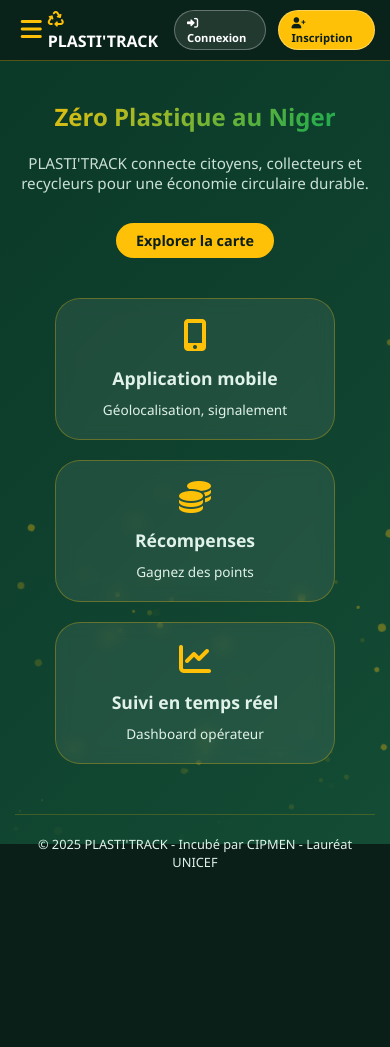
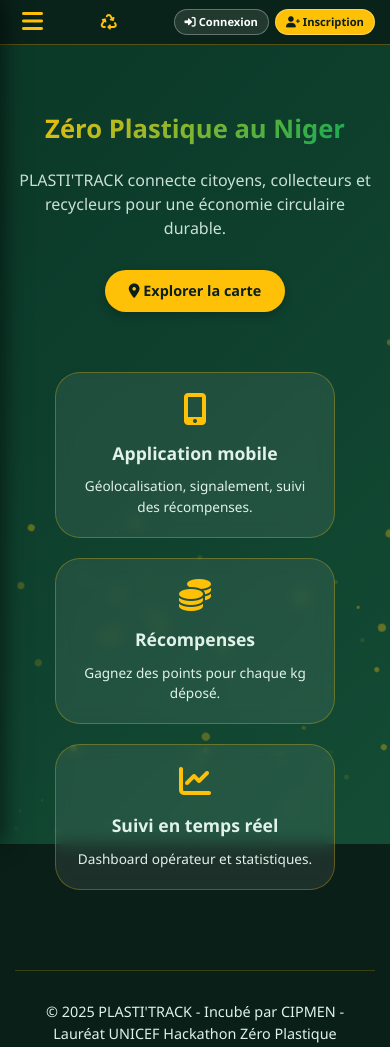
Before and after one commit to ZakariaILALAH/plasti-track, a website: page views/index.html in a window 390 px wide. Before the commit the page ends 891 px from the top, so only its background shows below. Drawn offline with Linux system fonts and the light colour scheme; no server answers.

Commit message:
Update index.html

```diff
--- a/views/index.html
+++ b/views/index.html
@@ -4,89 +4,357 @@
     <meta charset="UTF-8">
     <meta name="viewport" content="width=device-width, initial-scale=1.0, user-scalable=yes">
     <title>PLASTI'TRACK - Zéro Plastique au Niger</title>
+    <!-- Font Awesome 6 (gratuit) -->
     <link rel="stylesheet" href="https://cdnjs.cloudflare.com/ajax/libs/font-awesome/6.0.0-beta3/css/all.min.css">
     <style>
-        /* RESET & VARIABLES */
-        * { margin: 0; padding: 0; box-sizing: border-box; }
-        body { font-family: 'Segoe UI', Tahoma, Geneva, Verdana, sans-serif; background: #0a1f18; color: #e0f2e9; overflow-x: hidden; }
+        /* ---------- RESET & VARIABLES ---------- */
+        * {
+            margin: 0;
+            padding: 0;
+            box-sizing: border-box;
+        }
 
-        /* FOND ANIMÉ */
-        .animated-bg { position: fixed; top: 0; left: 0; width: 100%; height: 100%; z-index: -2; background: linear-gradient(135deg, #0a2e1f, #0c3b2a, #1a5a3e); background-size: 300% 300%; animation: gradientShift 12s ease infinite; }
-        @keyframes gradientShift { 0% { background-position: 0% 50%; } 50% { background-position: 100% 50%; } 100% { background-position: 0% 50%; } }
+        body {
+            font-family: 'Segoe UI', Tahoma, Geneva, Verdana, sans-serif;
+            background: #0a1f18;
+            color: #e0f2e9;
+            line-height: 1.5;
+            overflow-x: hidden;
+        }
 
-        /* PARTICULES */
-        .particles { position: fixed; top: 0; left: 0; width: 100%; height: 100%; z-index: -1; pointer-events: none; }
-        .particle { position: absolute; background: rgba(255, 193, 7, 0.3); border-radius: 50%; animation: floatParticle 15s infinite linear; }
-        @keyframes floatParticle { 0% { transform: translateY(100vh) rotate(0deg); opacity: 0; } 10% { opacity: 0.8; } 90% { opacity: 0.8; } 100% { transform: translateY(-20vh) rotate(360deg); opacity: 0; } }
+        /* ---------- FOND ANIMÉ ---------- */
+        .animated-bg {
+            position: fixed;
+            top: 0;
+            left: 0;
+            width: 100%;
+            height: 100%;
+            z-index: -2;
+            background: linear-gradient(135deg, #0a2e1f, #0c3b2a, #1a5a3e);
+            background-size: 300% 300%;
+            animation: gradientShift 12s ease infinite;
+        }
 
-        /* HEADER FIXE */
-        .main-header { position: fixed; top: 0; left: 0; width: 100%; z-index: 1000; background: rgba(10,31,24,0.85); backdrop-filter: blur(12px); border-bottom: 1px solid rgba(255,193,7,0.3); padding: 12px 20px; }
-        .header-container { display: flex; justify-content: space-between; align-items: center; max-width: 1400px; margin: 0 auto; }
-        .hamburger { font-size: 1.8rem; background: none; border: none; color: #FFC107; cursor: pointer; width: 40px; transition: 0.2s; }
-        .hamburger:hover { transform: scale(1.05); }
-        .logo-title { font-size: 1.4rem; font-weight: bold; color: white; text-decoration: none; }
+        @keyframes gradientShift {
+            0% { background-position: 0% 50%; }
+            50% { background-position: 100% 50%; }
+            100% { background-position: 0% 50%; }
+        }
+
+        /* Particules flottantes */
+        .particles {
+            position: fixed;
+            top: 0;
+            left: 0;
+            width: 100%;
+            height: 100%;
+            z-index: -1;
+            pointer-events: none;
+        }
+
+        .particle {
+            position: absolute;
+            background: rgba(255, 193, 7, 0.3);
+            border-radius: 50%;
+            animation: floatParticle 15s infinite linear;
+        }
+
+        @keyframes floatParticle {
+            0% { transform: translateY(100vh) rotate(0deg); opacity: 0; }
+            10% { opacity: 0.8; }
+            90% { opacity: 0.8; }
+            100% { transform: translateY(-20vh) rotate(360deg); opacity: 0; }
+        }
+
+        /* ---------- EN-TÊTE FIXE ---------- */
+        .main-header {
+            position: fixed;
+            top: 0;
+            left: 0;
+            width: 100%;
+            z-index: 1000;
+            background: rgba(10, 31, 24, 0.85);
+            backdrop-filter: blur(12px);
+            border-bottom: 1px solid rgba(255, 193, 7, 0.3);
+            padding: 12px 20px;
+        }
+
+        .header-container {
+            display: flex;
+            justify-content: space-between;
+            align-items: center;
+            max-width: 1400px;
+            margin: 0 auto;
+        }
+
+        /* Menu hamburger */
+        .hamburger {
+            font-size: 1.8rem;
+            background: none;
+            border: none;
+            color: #FFC107;
+            cursor: pointer;
+            transition: transform 0.2s;
+            width: 40px;
+            text-align: center;
+        }
+        .hamburger:hover { transform: scale(1.1); }
+
+        /* Logo au centre */
+        .logo-title {
+            font-size: 1.4rem;
+            font-weight: bold;
+            color: white;
+            text-decoration: none;
+            letter-spacing: 1px;
+        }
         .logo-title i { color: #FFC107; margin-right: 5px; }
-        .auth-buttons { display: flex; gap: 12px; }
-        .auth-btn { padding: 6px 18px; border-radius: 40px; text-decoration: none; font-weight: 600; background: rgba(255,255,255,0.1); color: white; border: 1px solid rgba(255,255,255,0.3); transition: 0.2s; }
-        .auth-btn:hover { background: #FFC107; color: #0a1f18; }
-        .register-btn { background: #FFC107; color: #0a1f18; }
 
-        /* MENU LATÉRAL */
-        .side-menu { position: fixed; top: 0; left: -300px; width: 280px; height: 100%; background: rgba(10,31,24,0.95); backdrop-filter: blur(15px); border-right: 1px solid rgba(255,193,7,0.3); z-index: 1100; transition: left 0.3s; padding: 80px 20px 30px; overflow-y: auto; }
+        /* Boutons connexion/inscription */
+        .auth-buttons {
+            display: flex;
+            gap: 12px;
+        }
+        .auth-btn {
+            padding: 6px 18px;
+            border-radius: 40px;
+            text-decoration: none;
+            font-weight: 600;
+            transition: all 0.3s;
+            background: rgba(255,255,255,0.1);
+            color: white;
+            border: 1px solid rgba(255,255,255,0.3);
+            font-size: 0.9rem;
+        }
+        .auth-btn:hover {
+            background: #FFC107;
+            color: #0a1f18;
+            border-color: #FFC107;
+            transform: scale(1.02);
+        }
+        .register-btn {
+            background: #FFC107;
+            color: #0a1f18;
+        }
+
+        /* ---------- MENU LATÉRAL (OVERLAY) ---------- */
+        .side-menu {
+            position: fixed;
+            top: 0;
+            left: -300px;
+            width: 280px;
+            height: 100%;
+            background: rgba(10, 31, 24, 0.95);
+            backdrop-filter: blur(15px);
+            border-right: 1px solid rgba(255,193,7,0.3);
+            z-index: 1100;
+            transition: left 0.3s ease;
+            display: flex;
+            flex-direction: column;
+            padding: 80px 20px 30px;
+            box-shadow: 5px 0 20px rgba(0,0,0,0.5);
+        }
         .side-menu.open { left: 0; }
-        .menu-items { display: flex; flex-direction: column; gap: 15px; }
-        .menu-item { display: flex; align-items: center; gap: 15px; padding: 12px 20px; border-radius: 50px; color: #e0f2e9; text-decoration: none; background: rgba(255,255,255,0.05); border: 1px solid rgba(255,193,7,0.2); transition: 0.2s; }
-        .menu-item:hover { background: rgba(255,193,7,0.2); transform: translateX(8px); }
-        .menu-overlay { position: fixed; top: 0; left: 0; width: 100%; height: 100%; background: rgba(0,0,0,0.5); z-index: 1050; display: none; }
+
+        .menu-items {
+            display: flex;
+            flex-direction: column;
+            gap: 20px;
+        }
+        .menu-item {
+            display: flex;
+            align-items: center;
+            gap: 15px;
+            padding: 12px 20px;
+            border-radius: 50px;
+            color: #e0f2e9;
+            text-decoration: none;
+            font-weight: 500;
+            transition: all 0.3s;
+            background: rgba(255,255,255,0.05);
+            border: 1px solid rgba(255,193,7,0.2);
+        }
+        .menu-item i {
+            font-size: 1.3rem;
+            width: 30px;
+            text-align: center;
+        }
+        .menu-item:hover {
+            background: rgba(255,193,7,0.2);
+            border-color: #FFC107;
+            transform: translateX(8px);
+        }
+        .menu-item:hover i { color: #FFC107; }
+
+        /* Overlay pour fermer le menu */
+        .menu-overlay {
+            position: fixed;
+            top: 0;
+            left: 0;
+            width: 100%;
+            height: 100%;
+            background: rgba(0,0,0,0.5);
+            z-index: 1050;
+            display: none;
+        }
         .menu-overlay.active { display: block; }
 
-        /* CONTENU PRINCIPAL */
-        .main-content { padding-top: 80px; max-width: 1200px; margin: 0 auto; padding-left: 20px; padding-right: 20px; }
-        .hero { text-align: center; margin: 40px 0 60px; }
-        .hero h1 { font-size: 3rem; background: linear-gradient(135deg, #FFC107, #00A859); -webkit-background-clip: text; background-clip: text; color: transparent; margin-bottom: 20px; }
-        .hero p { font-size: 1.2rem; max-width: 700px; margin: 0 auto 30px; opacity: 0.9; }
-        .btn-hero { display: inline-block; background: #FFC107; color: #0a1f18; padding: 12px 30px; border-radius: 40px; text-decoration: none; font-weight: bold; transition: 0.3s; }
-        .btn-hero:hover { transform: scale(1.02); }
-
-        /* CARTES FONCTIONNALITÉS */
-        .features-home { display: flex; flex-wrap: wrap; justify-content: center; gap: 30px; margin: 50px 0; }
-        .card-feature { background: rgba(255,255,255,0.08); backdrop-filter: blur(8px); border-radius: 25px; padding: 30px; width: 280px; text-align: center; border: 1px solid rgba(255,193,7,0.3); transition: 0.3s; }
-        .card-feature:hover { transform: translateY(-10px); border-color: #FFC107; }
-        .card-feature i { font-size: 2.5rem; color: #FFC107; margin-bottom: 15px; }
-        .card-feature h3 { margin-bottom: 10px; font-size: 1.3rem; }
-        .card-feature p { font-size: 0.95rem; }
-
-        /* BOÎTE BIENVENUE */
-        .welcome-box { text-align: center; margin: 30px 0; padding: 20px; background: rgba(0,0,0,0.3); border-radius: 30px; display: none; }
-        .welcome-box p { margin-bottom: 15px; font-size: 1.1rem; }
-
-        /* FOOTER */
-        footer { margin-top: 80px; text-align: center; padding: 20px; border-top: 1px solid rgba(255,193,7,0.2); font-size: 0.9rem; }
-
-        /* ========== RESPONSIVE : MOBILE ========== */
-        @media (max-width: 768px) {
-            .main-header { padding: 8px 15px; }
-            .hamburger { font-size: 1.5rem; width: 35px; }
-            .logo-title { font-size: 1rem; }
-            .auth-btn { padding: 4px 12px; font-size: 0.7rem; }
-            .side-menu { width: 260px; left: -260px; }
-            .main-content { padding-top: 70px; padding-left: 15px; padding-right: 15px; }
-            .hero { margin: 30px 0 40px; }
-            .hero h1 { font-size: 1.8rem; }
-            .hero p { font-size: 0.95rem; }
-            .btn-hero { padding: 8px 20px; font-size: 0.9rem; }
-            .features-home { gap: 20px; margin: 30px 0; }
-            .card-feature { width: 100%; max-width: 280px; padding: 20px; }
-            .card-feature i { font-size: 2rem; }
-            .card-feature h3 { font-size: 1.1rem; }
-            .card-feature p { font-size: 0.85rem; }
-            .welcome-box p { font-size: 0.9rem; }
-            footer { margin-top: 50px; font-size: 0.8rem; }
+        /* ---------- CONTENU PRINCIPAL ---------- */
+        .main-content {
+            padding-top: 80px; /* pour compenser le header fixe */
+            min-height: 100vh;
+            max-width: 1200px;
+            margin: 0 auto;
+            padding-left: 20px;
+            padding-right: 20px;
         }
 
+        /* Section Hero */
+        .hero {
+            text-align: center;
+            margin: 40px 0 60px;
+        }
+        .hero h1 {
+            font-size: 3rem;
+            background: linear-gradient(135deg, #FFC107, #00A859);
+            -webkit-background-clip: text;
+            background-clip: text;
+            color: transparent;
+            margin-bottom: 20px;
+        }
+        .hero p {
+            font-size: 1.2rem;
+            max-width: 700px;
+            margin: 0 auto 30px;
+            opacity: 0.9;
+        }
+        .btn-hero {
+            display: inline-block;
+            background: #FFC107;
+            color: #0a1f18;
+            padding: 12px 30px;
+            border-radius: 40px;
+            text-decoration: none;
+            font-weight: bold;
+            transition: all 0.3s;
+            box-shadow: 0 4px 10px rgba(0,0,0,0.2);
+        }
+        .btn-hero:hover {
+            transform: scale(1.05);
+            background: #ffb300;
+            box-shadow: 0 0 15px rgba(255,193,7,0.5);
+        }
+
+        /* Cartes fonctionnalités */
+        .features-home {
+            display: flex;
+            flex-wrap: wrap;
+            justify-content: center;
+            gap: 30px;
+            margin: 50px 0;
+        }
+        .card-feature {
+            background: rgba(255,255,255,0.08);
+            backdrop-filter: blur(8px);
+            border-radius: 25px;
+            padding: 30px;
+            width: 280px;
+            text-align: center;
+            transition: transform 0.3s, border-color 0.3s;
+            border: 1px solid rgba(255,193,7,0.3);
+        }
+        .card-feature:hover {
+            transform: translateY(-10px);
+            border-color: #FFC107;
+            background: rgba(255,193,7,0.1);
+        }
+        .card-feature i {
+            font-size: 2.5rem;
+            color: #FFC107;
+            margin-bottom: 15px;
+        }
+        .card-feature h3 {
+            margin-bottom: 10px;
+        }
+
+        /* Pied de page */
+        footer {
+            margin-top: 80px;
+            text-align: center;
+            padding: 30px 20px;
+            border-top: 1px solid rgba(255,193,7,0.2);
+            font-size: 0.9rem;
+        }
+
+        /* ---------- RESPONSIVE (MOBILE-FIRST) ---------- */
+        @media (max-width: 768px) {
+            .main-header {
+                padding: 8px 15px;
+            }
+            .hamburger {
+                font-size: 1.5rem;
+                width: 35px;
+            }
+            .logo-title {
+                font-size: 1rem;
+            }
+            .logo-title span {
+                display: none; /* cache "PLASTI'TRACK" sur très petit, garde l'icône */
+            }
+            .auth-buttons {
+                gap: 6px;
+            }
+            .auth-btn {
+                padding: 4px 10px;
+                font-size: 0.7rem;
+            }
+
+            .main-content {
+                padding-top: 70px;
+                padding-left: 15px;
+                padding-right: 15px;
+            }
+
+            .hero h1 {
+                font-size: 2rem;
+            }
+            .hero p {
+                font-size: 1rem;
+            }
+            .btn-hero {
+                padding: 10px 24px;
+                font-size: 0.9rem;
+            }
+
+            .features-home {
+                gap: 20px;
+            }
+            .card-feature {
+                width: 100%;
+                max-width: 280px;
+                padding: 20px;
+            }
+
+            .side-menu {
+                width: 260px;
+                left: -260px;
+            }
+        }
+
+        /* Très petits écrans (moins de 480px) */
         @media (max-width: 480px) {
-            .hero h1 { font-size: 1.5rem; }
-            .card-feature { width: 100%; }
+            .hero h1 {
+                font-size: 1.6rem;
+            }
+            .card-feature i {
+                font-size: 2rem;
+            }
+            .card-feature h3 {
+                font-size: 1.1rem;
+            }
+            .card-feature p {
+                font-size: 0.85rem;
+            }
         }
     </style>
 </head>
@@ -94,6 +362,7 @@
     <div class="animated-bg"></div>
     <div class="particles" id="particles"></div>
 
+    <!-- En-tête fixe -->
     <header class="main-header">
         <div class="header-container">
             <button class="hamburger" id="hamburgerBtn"><i class="fas fa-bars"></i></button>
@@ -105,6 +374,7 @@
         </div>
     </header>
 
+    <!-- Menu latéral (overlay) -->
     <div class="side-menu" id="sideMenu">
         <div class="menu-items">
             <a href="/" class="menu-item"><i class="fas fa-home"></i> Accueil</a>
@@ -119,41 +389,39 @@
     </div>
     <div class="menu-overlay" id="menuOverlay"></div>
 
+    <!-- Contenu principal -->
     <main class="main-content">
         <section class="hero">
             <h1>Zéro Plastique au Niger</h1>
             <p>PLASTI'TRACK connecte citoyens, collecteurs et recycleurs pour une économie circulaire durable.</p>
-            <a href="/carte" class="btn-hero">Explorer la carte</a>
+            <a href="/carte" class="btn-hero"><i class="fas fa-map-marker-alt"></i> Explorer la carte</a>
         </section>
 
         <div class="features-home">
-            <div class="card-feature"><i class="fas fa-mobile-alt"></i><h3>Application mobile</h3><p>Géolocalisation, signalement</p></div>
-            <div class="card-feature"><i class="fas fa-coins"></i><h3>Récompenses</h3><p>Gagnez des points</p></div>
-            <div class="card-feature"><i class="fas fa-chart-line"></i><h3>Suivi en temps réel</h3><p>Dashboard opérateur</p></div>
-        </div>
-
-        <div id="welcomeBox" class="welcome-box">
-            <p id="welcomeMessage"></p>
-            <a href="/profile" class="btn-hero" style="background:#00A859; margin-top:10px;">Voir mon profil</a>
+            <div class="card-feature">
+                <i class="fas fa-mobile-alt"></i>
+                <h3>Application mobile</h3>
+                <p>Géolocalisation, signalement, suivi des récompenses.</p>
+            </div>
+            <div class="card-feature">
+                <i class="fas fa-coins"></i>
+                <h3>Récompenses</h3>
+                <p>Gagnez des points pour chaque kg déposé.</p>
+            </div>
+            <div class="card-feature">
+                <i class="fas fa-chart-line"></i>
+                <h3>Suivi en temps réel</h3>
+                <p>Dashboard opérateur et statistiques.</p>
+            </div>
         </div>
 
         <footer>
-            <p>© 2025 PLASTI'TRACK - Incubé par CIPMEN - Lauréat UNICEF</p>
+            <p>© 2025 PLASTI'TRACK - Incubé par CIPMEN - Lauréat UNICEF Hackathon Zéro Plastique</p>
         </footer>
     </main>
 
     <script>
-        // Menu hamburger
-        const hamburger = document.getElementById('hamburgerBtn');
-        const sideMenu = document.getElementById('sideMenu');
-        const overlay = document.getElementById('menuOverlay');
-        function closeMenu() { sideMenu.classList.remove('open'); overlay.classList.remove('active'); }
-        function openMenu() { sideMenu.classList.add('open'); overlay.classList.add('active'); }
-        hamburger.onclick = () => sideMenu.classList.contains('open') ? closeMenu() : openMenu();
-        overlay.onclick = closeMenu;
-        document.querySelectorAll('.menu-item').forEach(link => link.addEventListener('click', closeMenu));
-
-        // Particules
+        // Génération des particules
         function createParticles() {
             const container = document.getElementById('particles');
             for (let i = 0; i < 60; i++) {
@@ -171,27 +439,29 @@
         }
         createParticles();
 
-        // Vérifier connexion
-        async function checkAuth() {
-            try {
-                const res = await fetch('/api/me', { credentials: 'include' });
-                if (res.ok) {
-                    const user = await res.json();
-                    const welcomeBox = document.getElementById('welcomeBox');
-                    welcomeBox.style.display = 'block';
-                    document.getElementById('welcomeMessage').innerHTML = `👋 Bonjour <strong>${user.nom}</strong> ! Bienvenue sur PLASTI'TRACK.`;
-                    document.querySelector('.auth-buttons').style.display = 'none';
-                } else {
-                    document.getElementById('welcomeBox').style.display = 'none';
-                    document.querySelector('.auth-buttons').style.display = 'flex';
-                }
-            } catch(e) { console.error(e); }
+        // Menu hamburger
+        const hamburger = document.getElementById('hamburgerBtn');
+        const sideMenu = document.getElementById('sideMenu');
+        const overlay = document.getElementById('menuOverlay');
+
+        function closeMenu() {
+            sideMenu.classList.remove('open');
+            overlay.classList.remove('active');
         }
-        checkAuth();
+        function openMenu() {
+            sideMenu.classList.add('open');
+            overlay.classList.add('active');
+        }
 
-        // Synchronisation déconnexion
-        window.addEventListener('storage', (event) => {
-            if (event.key === 'plastitrack_logout') window.location.reload();
+        hamburger.addEventListener('click', () => {
+            if (sideMenu.classList.contains('open')) closeMenu();
+            else openMenu();
+        });
+        overlay.addEventListener('click', closeMenu);
+
+        // Refermer le menu si on clique sur un lien
+        document.querySelectorAll('.menu-item').forEach(link => {
+            link.addEventListener('click', closeMenu);
         });
     </script>
 </body>
```
